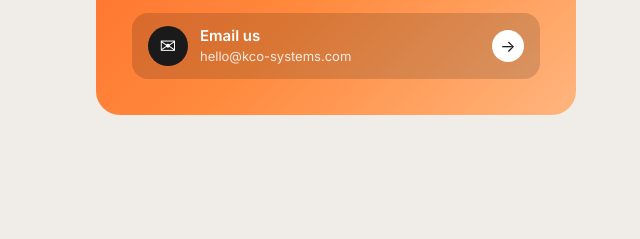
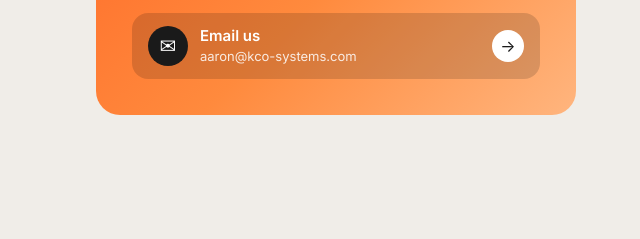
Before and after one commit to aaronk-git/kco-systems, a website: page public/booked/index.html in a window 1280 px wide. Shown: the part 526-765 px from the top of the page, 640-1280 px from the left. Drawn offline with Linux system fonts and the light colour scheme.

Commit message:
Update LP CTAs: hello@ -> aaron@kco-systems.com

```diff
--- a/public/booked/index.html
+++ b/public/booked/index.html
@@ -613,7 +613,7 @@
       Booked
     </div>
     <div class="nav-actions">
-      <a href="mailto:hello@kco-systems.com?subject=Booked%20intro%20call" class="btn btn-ghost">✉ Email us</a>
+      <a href="mailto:aaron@kco-systems.com?subject=Booked%20intro%20call" class="btn btn-ghost">✉ Email us</a>
       <a href="#pricing" class="btn btn-primary">See pricing</a>
     </div>
   </nav>
@@ -637,11 +637,11 @@
       </div>
       <div class="cta-block">
         <a href="#pricing" class="btn-white">See pricing</a>
-        <a href="mailto:hello@kco-systems.com?subject=Booked%20intro%20call" class="secondary">
+        <a href="mailto:aaron@kco-systems.com?subject=Booked%20intro%20call" class="secondary">
           <div class="secondary-icon">✉</div>
           <div class="secondary-text">
             <div class="l1">Email us</div>
-            <div class="l2">hello@kco-systems.com</div>
+            <div class="l2">aaron@kco-systems.com</div>
           </div>
           <div class="arrow">→</div>
         </a>
@@ -780,7 +780,7 @@
           <li>Pause or cancel anytime</li>
           <li>75% refund week 1, no questions</li>
         </ul>
-        <a href="mailto:hello@kco-systems.com?subject=Founding%20Member%20spot%20-%20Booked" class="price-cta">Claim a founding spot →</a>
+        <a href="mailto:aaron@kco-systems.com?subject=Founding%20Member%20spot%20-%20Booked" class="price-cta">Claim a founding spot →</a>
       </div>
       <div class="price-card right">
         <span class="price-tier">STANDARD</span>
@@ -799,7 +799,7 @@
           <li>75% refund week 1, no questions</li>
           <li>No founding lock-in</li>
         </ul>
-        <a href="mailto:hello@kco-systems.com?subject=Booked%20intro%20call" class="price-cta">Book a 15-min intro →</a>
+        <a href="mailto:aaron@kco-systems.com?subject=Booked%20intro%20call" class="price-cta">Book a 15-min intro →</a>
       </div>
     </div>
     <div class="roster-note">
@@ -871,9 +871,9 @@
     <div class="faq-cta">
       <div class="faq-cta-icon">😊</div>
       <h3>Book a 15-min intro call</h3>
-      <a href="mailto:hello@kco-systems.com?subject=Booked%20intro%20call" class="btn-white">Book a call</a>
+      <a href="mailto:aaron@kco-systems.com?subject=Booked%20intro%20call" class="btn-white">Book a call</a>
       <div class="email">
-        ✉ Prefer email? hello@kco-systems.com
+        ✉ Prefer email? aaron@kco-systems.com
       </div>
     </div>
   </section>
```
